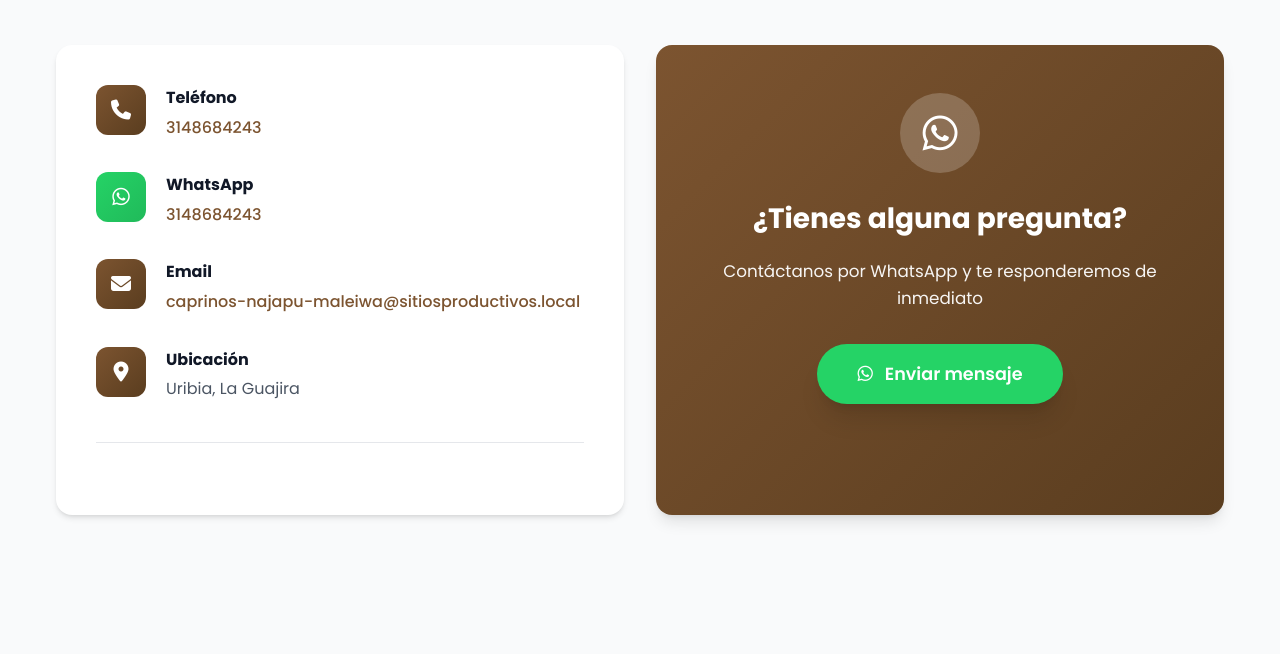
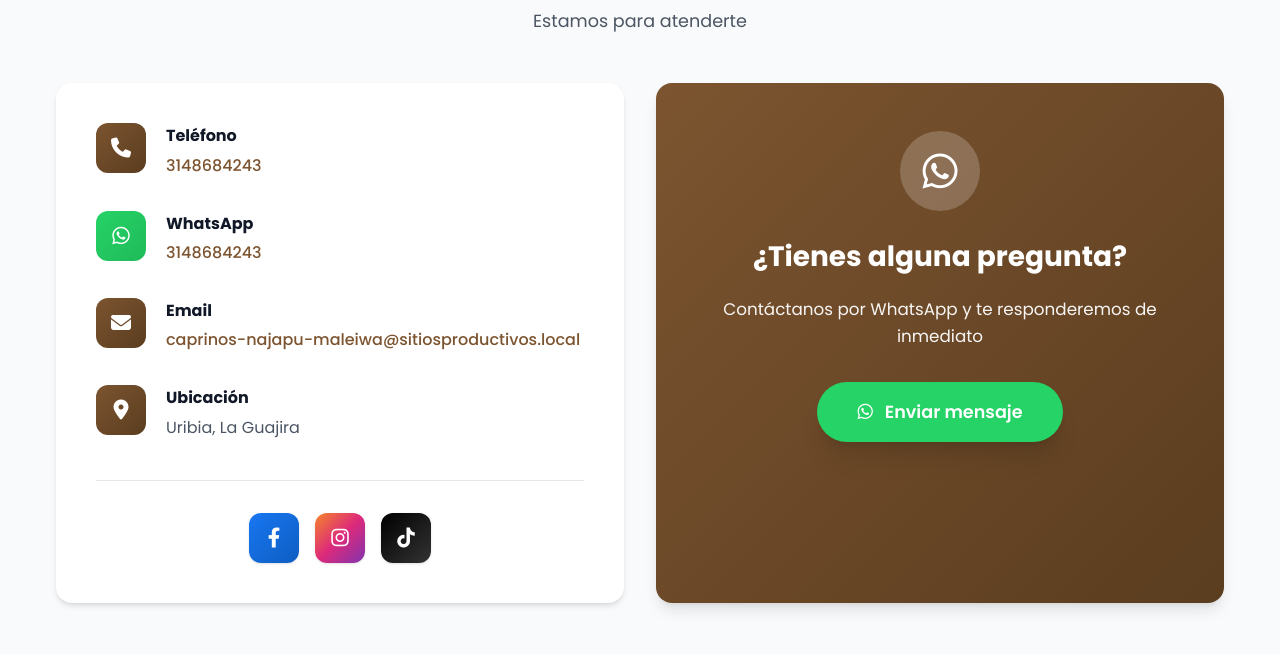
Before and after one commit to ReconvencionLaboralGuajira/caprinos-najapu-maleiwa-105, a plain HTML site: page index.html in a window 1280 px wide. Shown: the part 3580-4234 px from the top of the page. Drawn offline with nearby package versions, Linux system fonts and the light colour scheme; no server answers.

Commit message:
Publish site

```diff
--- a/index.html
+++ b/index.html
@@ -162,7 +162,7 @@
                             <p>Chivos en excelentes condiciones, aptos para levante, reproducción o consumo.</p>
 
                             <div class="product-footer">
-                                <span class="price">Escríbenos para más información </span>
+                                <span class="price">Desde $Escríbenos para más información </span>
 
                                 <a href="https://wa.me/3148684243?text=Hola,%20me%20interesa%20Venta de chivo en pie (promedio 10 kg)"
                                    class="btn-small"
@@ -188,7 +188,7 @@
                             <p>Carne fresca, seleccionada y lista para comercialización o consumo familiar.</p>
 
                             <div class="product-footer">
-                                <span class="price">Escríbenos para más información </span>
+                                <span class="price">Desde $Escríbenos para más información </span>
 
                                 <a href="https://wa.me/3148684243?text=Hola,%20me%20interesa%20Venta de carne de chivo"
                                    class="btn-small"
@@ -308,7 +308,19 @@
 
                         <nav class="social-links" aria-label="Redes sociales">
 
+                            <a href="https://web.facebook.com/profile.php?id=61584347287180" target="_blank" rel="noopener noreferrer" class="social-btn facebook" aria-label="Visítanos en Facebook">
+                                <i class="fab fa-facebook-f"></i>
+                            </a>
 
+
+                            <a href="https://www.instagram.com/caprinos_najapu_maleiwa/" target="_blank" rel="noopener noreferrer" class="social-btn instagram" aria-label="Síguenos en Instagram">
+                                <i class="fab fa-instagram"></i>
+                            </a>
+
+
+                            <a href="https://www.tiktok.com/@caprinos_najapu_maleiwa" target="_blank" rel="noopener noreferrer" class="social-btn tiktok" aria-label="Síguenos en TikTok">
+                                <i class="fab fa-tiktok"></i>
+                            </a>
 
                         </nav>
                     </div>
```
